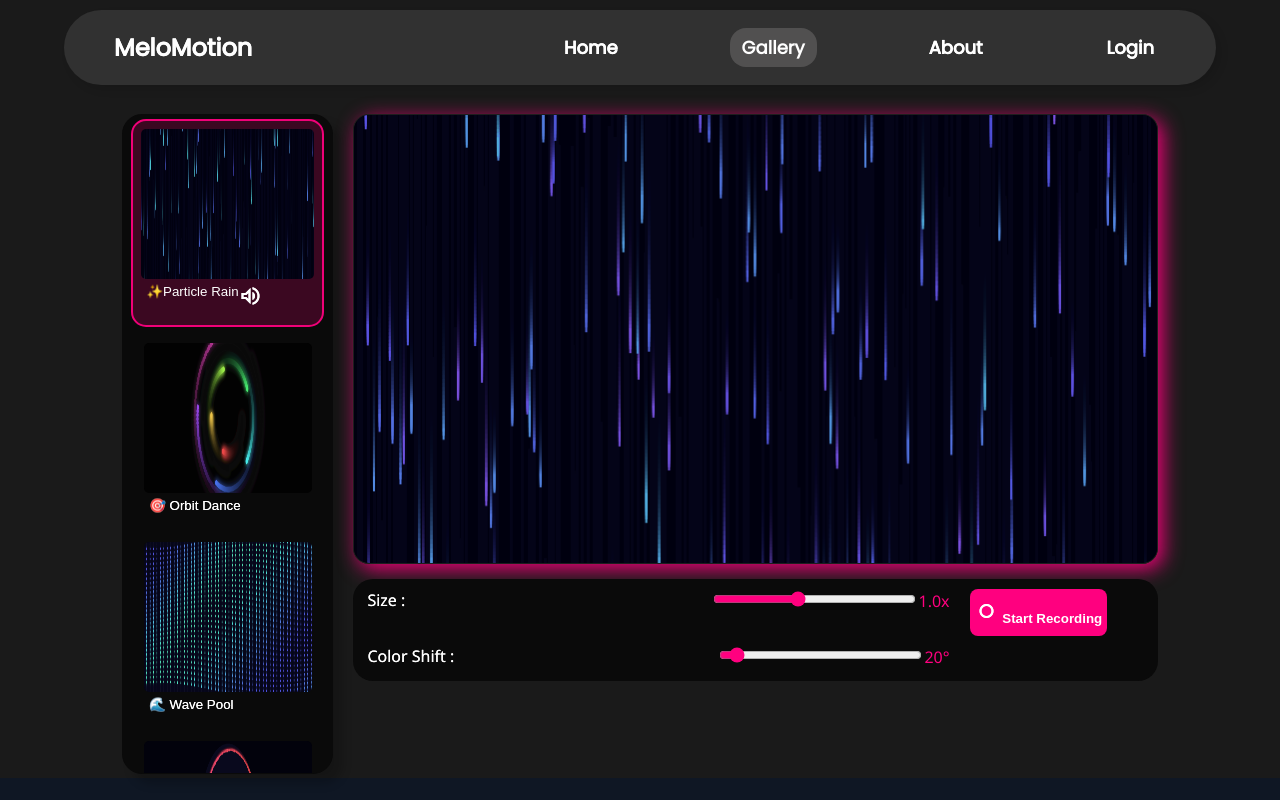
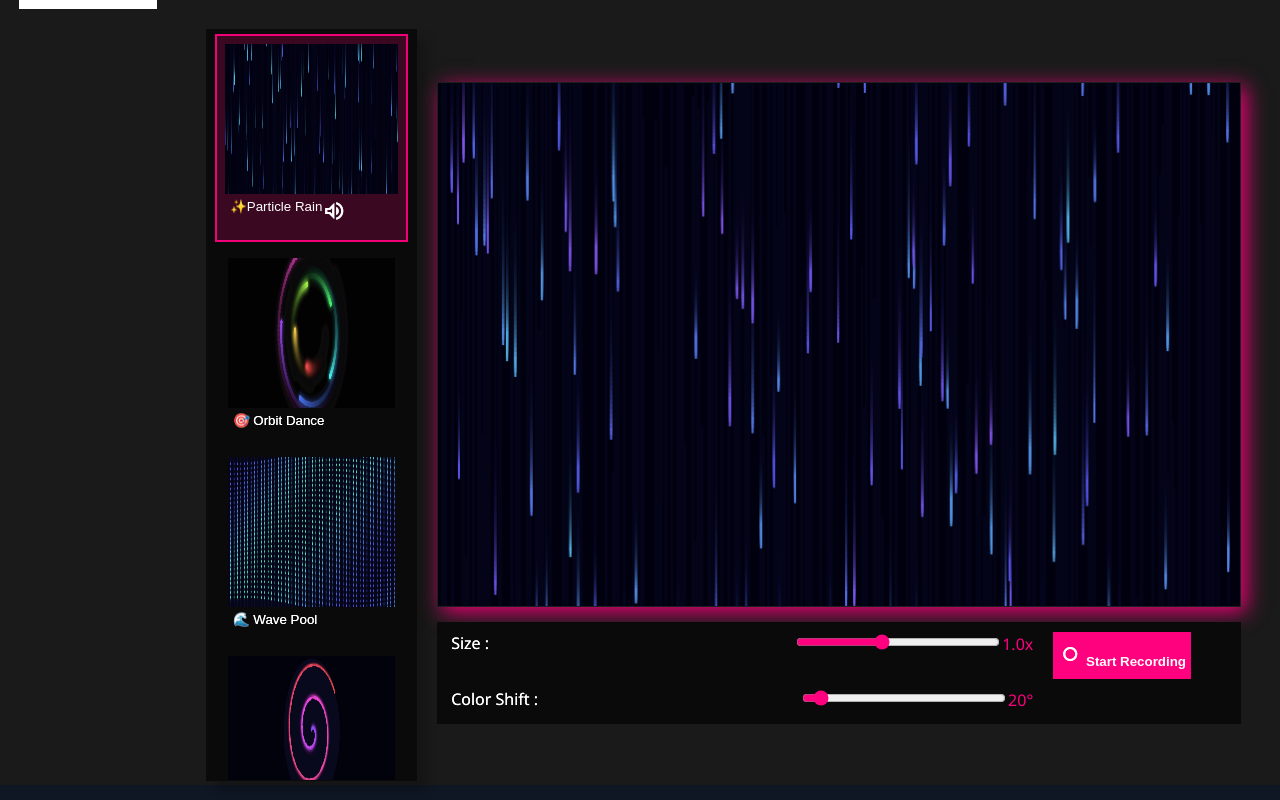
Before and after one commit to ABHISHEK-7455-coder/Oddly-Animation, a React (Vite) app: page /gallery in a window 1280 px wide. Shown: the top 800 px of the page. Built offline with nearby package versions, Linux system fonts and the light colour scheme.

Commit message:
update gallery component

```diff
--- a/src/App.jsx
+++ b/src/App.jsx
@@ -77,7 +77,7 @@ function App() {
                         path="/gallery"
                         element={
                             <>
-                                <Header />
+                                {/* <Header /> */}
                                 <Gallery />
                             </>
                         }
--- a/src/components/Animation.css
+++ b/src/components/Animation.css
@@ -24,17 +24,12 @@
     overflow-x: auto;
     box-shadow: 10px 10px 10px rgba(0, 0, 0, 0.2);
     border: 1px solid #0A0A0A;
-    /* margin-top: 20px;
-    margin-left: 20px;
-    margin-bottom: 50px;
-    margin-right: 20px; */
-    border-radius: 20px;
+    border-radius: 0px;
     margin: auto;
     display: flex;
     flex-direction: column;
-    /* gap: 20px; */
     scrollbar-width: none;
-    height: 82.5vh;
+    height: 94vh;
 }
 
 .sidebar-title {
@@ -51,17 +46,12 @@
 
 .animations {
     width: 100%;
-    /* background: rgba(20, 20, 40, 0.95);
-    backdrop-filter: blur(10px); */
     padding: 0px 0px;
     overflow-x: auto;
-    /* box-shadow: 4px 0 20px rgba(0, 0, 0, 0.5);*/
-    /* border: 5px solid rgba(255, 255, 255, 0.1);  */
     margin-top: 0px;
     margin-left: 20px;
     margin-bottom: 50px;
     margin-right: 20px;
-    /* border-radius: 20px; */
     margin: auto;
     display: flex;
     flex-direction: column;
@@ -74,7 +64,7 @@
     margin: auto;
     padding: 15px;
     background: white;
-    border-radius: 12px;
+    border-radius: 0px;
     border: 1px solid rgba(100, 100, 255, 0.2);
     position: sticky;
     top: 0;
@@ -94,8 +84,10 @@
 .range {
     width: 50%;
     accent-color: #FF007F;
+    /* -webkit-appearance: none; Removes default chrome/edge styling */
     margin-bottom: 8px;
     margin-left: 8px;
+    /* background: linear-gradient(135deg, #FF007F, green); */
 }
 
 .size {
@@ -133,7 +125,7 @@
     padding: 0px;
     margin-top: 0px;
     border: none;
-    border-radius: 8px;
+    border-radius: 0px;
     cursor: pointer;
     font-weight: 600;
     color: #fff;
@@ -174,7 +166,7 @@
     align-self: center;
     background: #FF007F;
     padding: 8px 0px;
-    border-radius: 6px;
+    border-radius: 0px;
     border: 1px solid rgba(255, 255, 255, 0.2);
 }
 
@@ -192,7 +184,7 @@
     margin-left: 8px;
     background: none;
     color: #00ff99;
-    border-radius: 6px;
+    border-radius: 0px;
     cursor: pointer;
     padding: 4px 8px;
     font-weight: bold;
@@ -203,7 +195,7 @@
     margin-left: 8px;
     background: none;
     color: #ff5555;
-    border-radius: 6px;
+    border-radius: 0px;
     cursor: pointer;
     padding: 4px 8px;
     font-weight: bold;
@@ -219,7 +211,7 @@
     /* background: rgba(255, 255, 255, 0.1); */
     /* color: #764ba2; */
     border: none;
-    border-radius: 15px;
+    border-radius: 0px;
     cursor: pointer;
     display: flex;
     flex-direction: column;
@@ -256,15 +248,15 @@
     align-items: center;
     justify-content: center;
     padding: 0px 20px 5px 20px;
-    position: relative;
-    height: fit-content;
+    /* position: relative; */
+    /* height: fit-content; */
 
 }
 
 .animation-canvas {
     width: 100%;
-    height: 450px;
-    border-radius: 16px;
+    height: 525px;
+    border-radius: 0px;
     box-shadow: 5px 5px 20px #F00178;;
     background: rgba(0, 0, 0, 0.8);
     border: 1px solid rgba(255, 255, 255, 0.1);
@@ -274,7 +266,7 @@
 .video-player {
     width: 100%;
     height: 100%;
-    border-radius: 16px;
+    border-radius: 0px;
     background: #000;
     object-fit: cover;
 }
@@ -286,7 +278,7 @@
     background: #667eea;
     color: #fff;
     padding: 10px 15px;
-    border-radius: 8px;
+    border-radius: 0px;
     border: none;
     cursor: pointer;
     font-weight: 600;
@@ -349,7 +341,7 @@
     /* flex-direction: column; */
     padding: 20px;
     width: 100%;
-    border-radius: 20px;
+    border-radius: 0px;
     margin-top: 15px;
     background-color: #0A0A0A;
     gap: 20px;
@@ -394,10 +386,12 @@
     background: #FF007F;
     font-size: 15px;
     display: flex;
+    /* border-radius: 0px; */
 }
 
 .inner {
     margin-left: 10px;
+    border-radius: 0px;
 }
 
 /* Hide Desktop layout on mobile */
--- a/src/components/Animation.jsx
+++ b/src/components/Animation.jsx
@@ -593,7 +593,7 @@ const Animation = () => {
                                     setSelectedAnimation(anim.id);
                                 }}
                             >
-                                <img src={anim.image} alt="" width="100%" height="150px" style={{ borderRadius: "5px" }} />
+                                <img src={anim.image} width="100%" height="150px" style={{ borderRadius: "0px" }} />
                                 <div className="anim-name">
                                     {anim.name}
                                     {selectedAnimation === anim.id && (
--- a/src/components/Gallery.css
+++ b/src/components/Gallery.css
@@ -8,6 +8,7 @@
     justify-content: space-around;
     background-color: #1A1A1A;
     height: auto;
+    color: white;
 
 }
 
@@ -19,7 +20,13 @@
     height: auto;
     overflow-x: scroll;
     scrollbar-width: none;
-    color: #0A173A;
+    /* color: #0A173A; */
+}
+
+.gallery-container .logo {
+  color: black;
+  background-color: white;
+  height: 90px;
 }
 
 .gallery-card {
--- a/src/components/Gallery.jsx
+++ b/src/components/Gallery.jsx
@@ -1,4 +1,5 @@
-import React, { useState } from "react";
+import React, { useState, } from "react";
+import { useNavigate } from "react-router-dom";
 import Animation from "../components/Animation";
 import { animationData } from "../data/animationConfig.js"; // 50 animations ka data
 import "./Gallery.css";
@@ -9,9 +10,13 @@ const Gallery = () => {
     const [size, setSize] = useState(50);
     const [speed, setSpeed] = useState(0.01);
 
+    const navigate = useNavigate();
+
     return (
         <div className="gallery-container">
-
+            <div className="logo" onClick={() => navigate("/")}>
+                <h2>MeloMotion</h2>
+            </div>
             <Animation
                 type={selectedAnimation}
                 color={color}
--- a/src/components/Header.css
+++ b/src/components/Header.css
@@ -16,7 +16,7 @@
 
 .header .logo {
   /* background-image: url("src/assets/bubble.png"); */
-  color: black;
+  color: white;
 }
 
 .nav {
```
